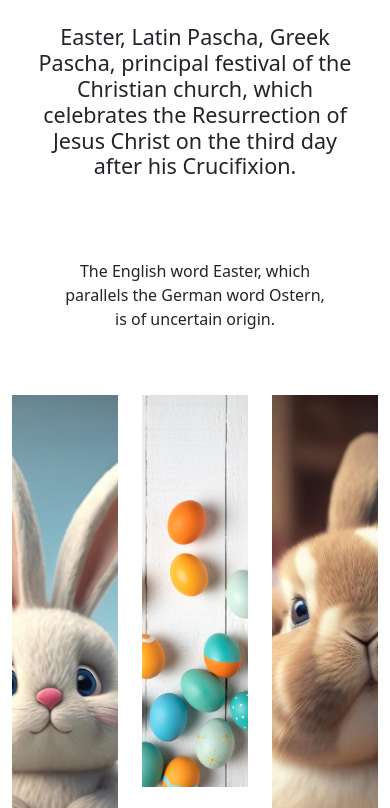
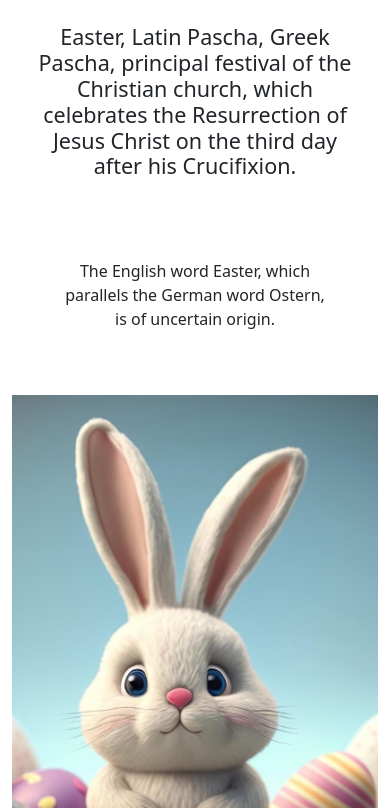
Before and after one commit to Ar1i3es/Easter, a plain HTML site: page index.html in a window 390 px wide. Shown: the top 808 px of the page. Drawn offline with nearby package versions, Linux system fonts and the light colour scheme.

Commit message:
Update index.html

```diff
--- a/index.html
+++ b/index.html
@@ -17,7 +17,7 @@
                 <p class="text-center p-5">The English word Easter, which parallels the German word Ostern, is of uncertain origin.</p>
         </div>
         <div class="row">
-            <div class="top-r col-4 d-flex flex-column gap-4 col-lg-4 col-md-6 col-sm-12 col-xs-12 ">
+            <div class="top-r col-12 d-flex flex-column gap-4 col-lg-4 col-md-6 col-sm-12 col-xs-12 ">
                 <div class="pic-one">
                    <img class="w-100" src="./image/image-one.avif" alt="colorfull egges">
                 </div>
@@ -25,7 +25,7 @@
                    <img class="w-100" src="./image/image-three.avif" alt="peramid egges">
                 </div>
             </div>
-            <div class="middle-col col-4 d-flex flex-column gap-4 col-lg-4 col-md-6 col-sm-12 col-xs-12">
+            <div class="middle-col col-12 d-flex flex-column gap-4 col-lg-4 col-md-6 col-sm-12 col-xs-12">
                 <div class="mid-1">
                     <img class="w-100" src="./image/image-two.avif" alt="blue bg">
                 </div>
@@ -36,7 +36,7 @@
                     <img class="w-100" src="./image/image-seven.avif" alt="black gold">
                 </div>
             </div>
-            <div class="bottom-r col-4  d-flex flex-column gap-4 col-lg-4 col-md-12 col-sm-12 col-xs-12">
+            <div class="bottom-r col-12  d-flex flex-column gap-4 col-lg-4 col-md-12 col-sm-12 col-xs-12">
                 <div class="bt-1">
                     <img class="w-100" src="./image/image-four.avif" alt="rabbit">
                 </div>
```
